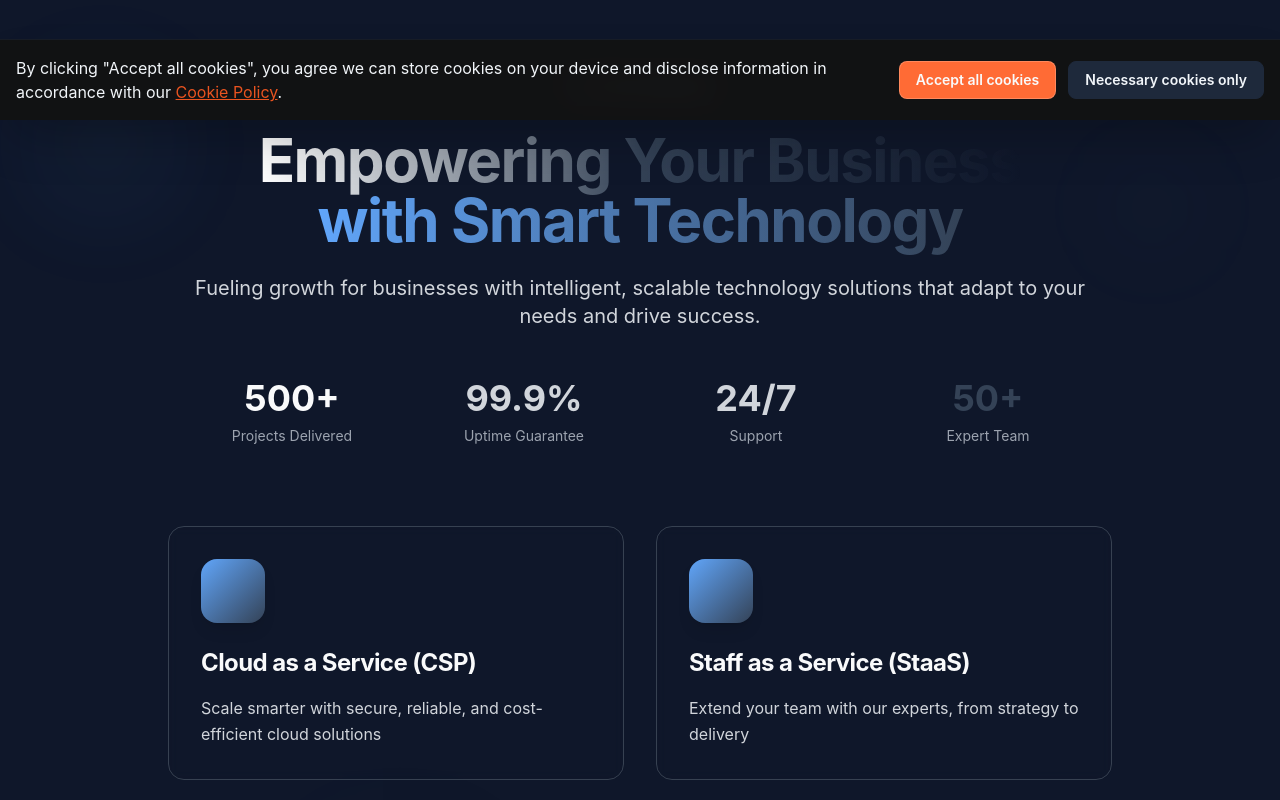
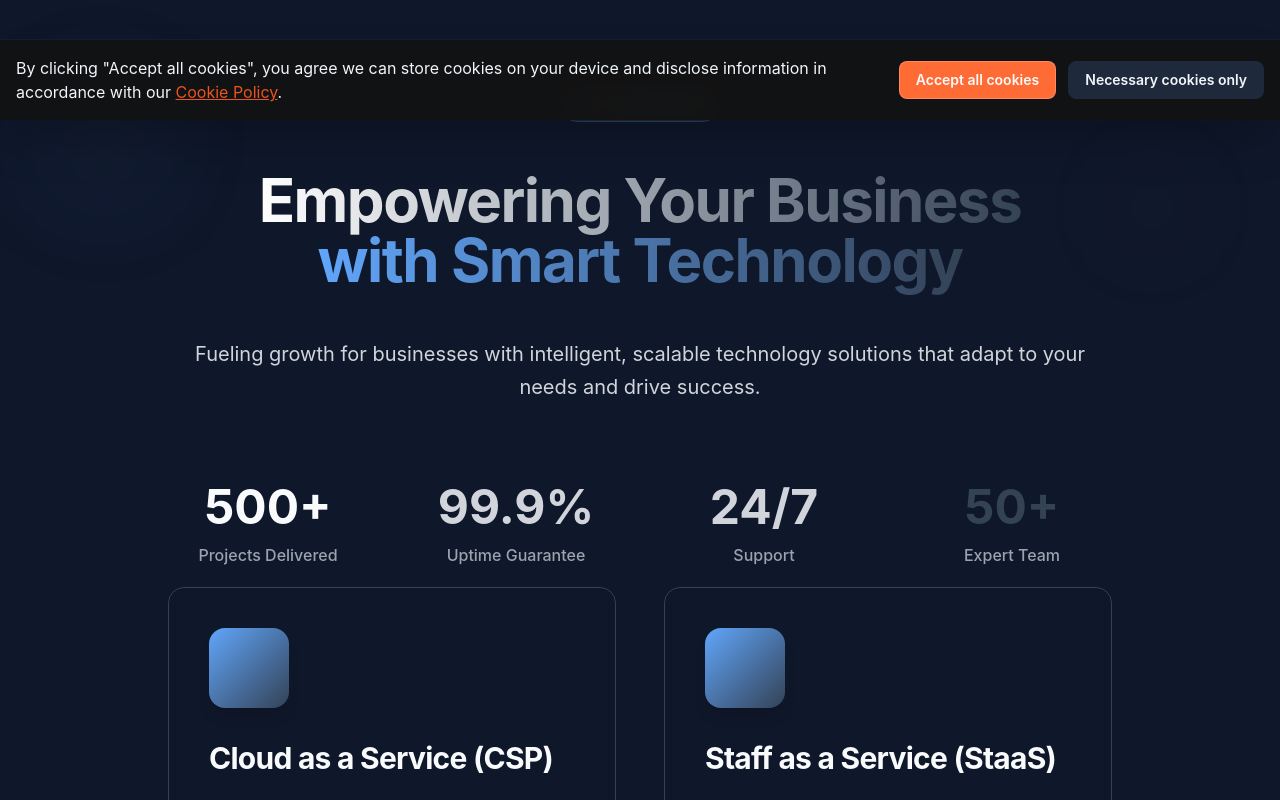
Before and after one commit to thesahebi/angurs.com, a React (Vite) app: page / in a window 1280 px wide. Shown: the part 680-1480 px from the top of the page. Built offline with nearby package versions, Linux system fonts and the light colour scheme; some icons are missing.

Commit message:
fixed code page

```diff
--- a/src/components/pages/features/FeatureV1.tsx
+++ b/src/components/pages/features/FeatureV1.tsx
@@ -1,4 +1,4 @@
-import React, { useState, useEffect } from "react";
+import { useState, useEffect } from "react";
 import { featureData } from "./feature-data";
 
 const FeatureV1 = () => {
@@ -30,14 +30,14 @@ const FeatureV1 = () => {
 
       <div className="container mx-auto px-4 relative z-10">
         {/* Header Section */}
-        <div className="text-center mb-16 md:mb-20 pt-8 md:pt-12">
+        <div className="text-center mb-20 md:mb-24 pt-12 md:pt-16">
           <div className={`${isVisible ? 'animate-fade-in-up' : 'opacity-0'}`}>
-            <div className="inline-flex items-center px-4 py-2 bg-surface border border-primary/20 rounded-full text-primary text-sm font-medium mb-6">
+            <div className="inline-flex items-center px-4 py-2 bg-surface border border-primary/20 rounded-full text-primary text-sm font-medium mb-8 md:mb-12">
               <span className="w-2 h-2 bg-primary rounded-full mr-2 animate-pulse"></span>
               🚀 Our Solutions
             </div>
-            <h2 className="text-3xl md:text-5xl lg:text-6xl font-bold mb-6 text-primary">
-              <span className="bg-gradient-to-r from-white via-secondary to-tertiary bg-clip-text text-transparent">
+            <h2 className="lg:text-6xl md:text-5xl text-4xl font-bold text-primary leading-tight mb-8 md:mb-12">
+              <span className="bg-gradient-to-r from-white to-secondary bg-clip-text text-transparent">
                 Empowering Your Business
               </span>
               <br />
@@ -45,40 +45,40 @@ const FeatureV1 = () => {
                 with Smart Technology
               </span>
             </h2>
-            <p className="text-lg md:text-xl text-secondary max-w-4xl mx-auto leading-relaxed mb-12">
+            <p className="text-xl text-secondary max-w-4xl mx-auto leading-relaxed mb-16 md:mb-20">
               Fueling growth for businesses with intelligent, scalable technology solutions that adapt to your needs and drive success.
             </p>
 
             {/* Stats */}
-            <div className="grid grid-cols-2 md:grid-cols-4 gap-8 max-w-4xl mx-auto">
+            <div className="grid grid-cols-2 md:grid-cols-4 gap-12 max-w-5xl mx-auto">
               <div className="text-center">
-                <div className="text-3xl md:text-4xl font-bold text-primary mb-2">500+</div>
-                <div className="text-sm text-tertiary">Projects Delivered</div>
+                <div className="text-4xl md:text-5xl font-bold text-primary mb-3">500+</div>
+                <div className="text-base text-tertiary font-medium">Projects Delivered</div>
               </div>
               <div className="text-center">
-                <div className="text-3xl md:text-4xl font-bold text-secondary mb-2">99.9%</div>
-                <div className="text-sm text-tertiary">Uptime Guarantee</div>
+                <div className="text-4xl md:text-5xl font-bold text-secondary mb-3">99.9%</div>
+                <div className="text-base text-tertiary font-medium">Uptime Guarantee</div>
               </div>
               <div className="text-center">
-                <div className="text-3xl md:text-4xl font-bold text-warning mb-2">24/7</div>
-                <div className="text-sm text-tertiary">Support</div>
+                <div className="text-4xl md:text-5xl font-bold text-warning mb-3">24/7</div>
+                <div className="text-base text-tertiary font-medium">Support</div>
               </div>
               <div className="text-center">
-                <div className="text-3xl md:text-4xl font-bold text-accent mb-2">50+</div>
-                <div className="text-sm text-tertiary">Expert Team</div>
+                <div className="text-4xl md:text-5xl font-bold text-accent mb-3">50+</div>
+                <div className="text-base text-tertiary font-medium">Expert Team</div>
               </div>
             </div>
           </div>
         </div>
 
         {/* Services Grid */}
-        <div className="grid grid-cols-1 md:grid-cols-2 gap-8 max-w-6xl mx-auto">
+        <div className="grid grid-cols-1 md:grid-cols-2 gap-12 max-w-6xl mx-auto">
           {featureData.map((service, index) => {
             const IconComponent = service.icon;
             return (
               <div
                 key={service.id}
-                className={`group relative bg-surface/50 backdrop-blur-sm rounded-2xl p-8 border border-surface hover:border-primary/30 transition-all duration-500 hover:scale-105 hover:shadow-2xl hover:shadow-primary/10 ${
+                className={`group relative bg-surface/50 backdrop-blur-sm rounded-2xl p-10 border border-surface hover:border-primary/30 transition-all duration-500 hover:scale-105 hover:shadow-2xl hover:shadow-primary/10 ${
                   isVisible ? 'animate-fade-in-up' : 'opacity-0'
                 }`}
                 style={{ animationDelay: `${index * 200}ms` }}
@@ -90,19 +90,19 @@ const FeatureV1 = () => {
                 {/* Content */}
                 <div className="relative z-10">
                   {/* Icon */}
-                  <div className="mb-6">
-                    <div className="w-16 h-16 bg-gradient-to-br from-primary to-secondary rounded-2xl flex items-center justify-center group-hover:scale-110 transition-transform duration-300 shadow-lg">
-                      <IconComponent className="w-8 h-8 text-white" />
+                  <div className="mb-8">
+                    <div className="w-20 h-20 bg-gradient-to-br from-primary to-secondary rounded-2xl flex items-center justify-center group-hover:scale-110 transition-transform duration-300 shadow-lg">
+                      <IconComponent className="w-10 h-10 text-white" />
                     </div>
                   </div>
 
                   {/* Title */}
-                  <h3 className="text-xl md:text-2xl font-bold mb-4 text-primary group-hover:text-primary transition-colors duration-300">
+                  <h3 className="text-2xl md:text-3xl font-bold mb-6 text-primary group-hover:text-primary transition-colors duration-300">
                     {service.title}
                   </h3>
 
                   {/* Description */}
-                  <p className="text-secondary leading-relaxed group-hover:text-primary transition-colors duration-300">
+                  <p className="text-lg text-secondary leading-relaxed group-hover:text-primary transition-colors duration-300">
                     {service.content}
                   </p>
                 </div>
```
Also changed, not shown: src/components/pages/solutions/DesignDevelopment.tsx (+18 -125 lines).
